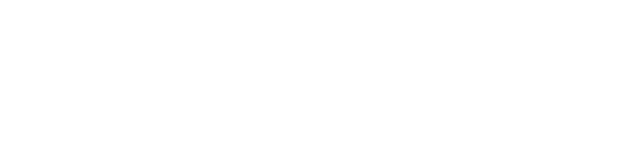
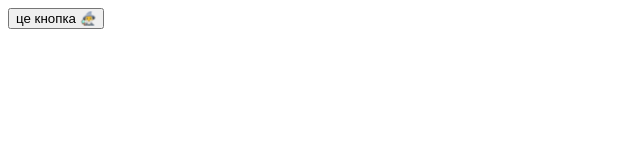
Before and after one commit to Svitly4nyi-Vla2yslav/practice, a plain HTML site: page index.html in a window 1280 px wide. Shown: the whole page, without its empty margins (0-640 px from the left). Drawn offline with Linux system fonts and the light colour scheme.

Commit message:
callback

```diff
--- a/index.html
+++ b/index.html
@@ -7,7 +7,12 @@
     <title>Document</title>
 </head>
 <body>
+    <button class="js-button">
+        це кнопка
+        <span role="image" aria-label="іконка чарівника">🧙‍♂️</span>
+    </button>
     <script src="./java-script.js" type="module"></script>
     <script src="./java-script1.js" type="module"></script>
+    <script src="./modul/4.js" type="module"></script>
 </body>
 </html>
```
Also changed, not shown: java-script.js (+21 -1 lines), java-script1.js (+148 -0 lines), modul/4.js (added, +107 -0 lines).
